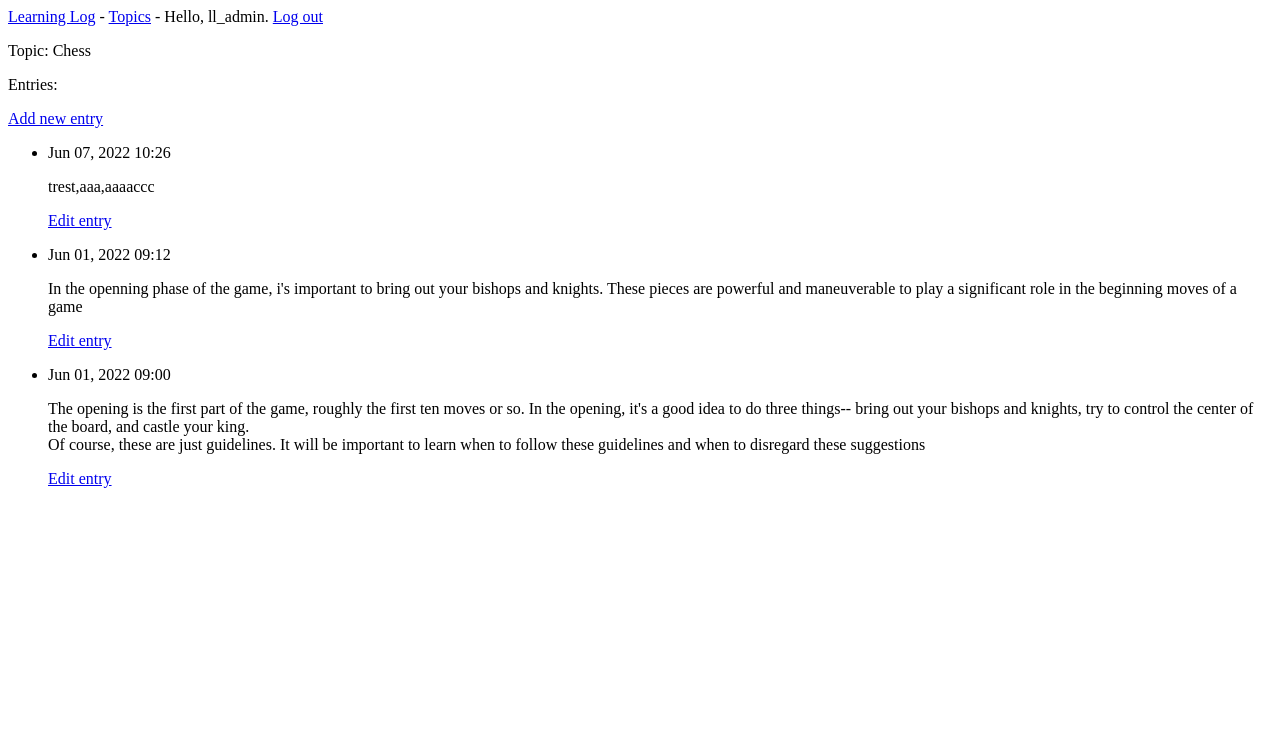
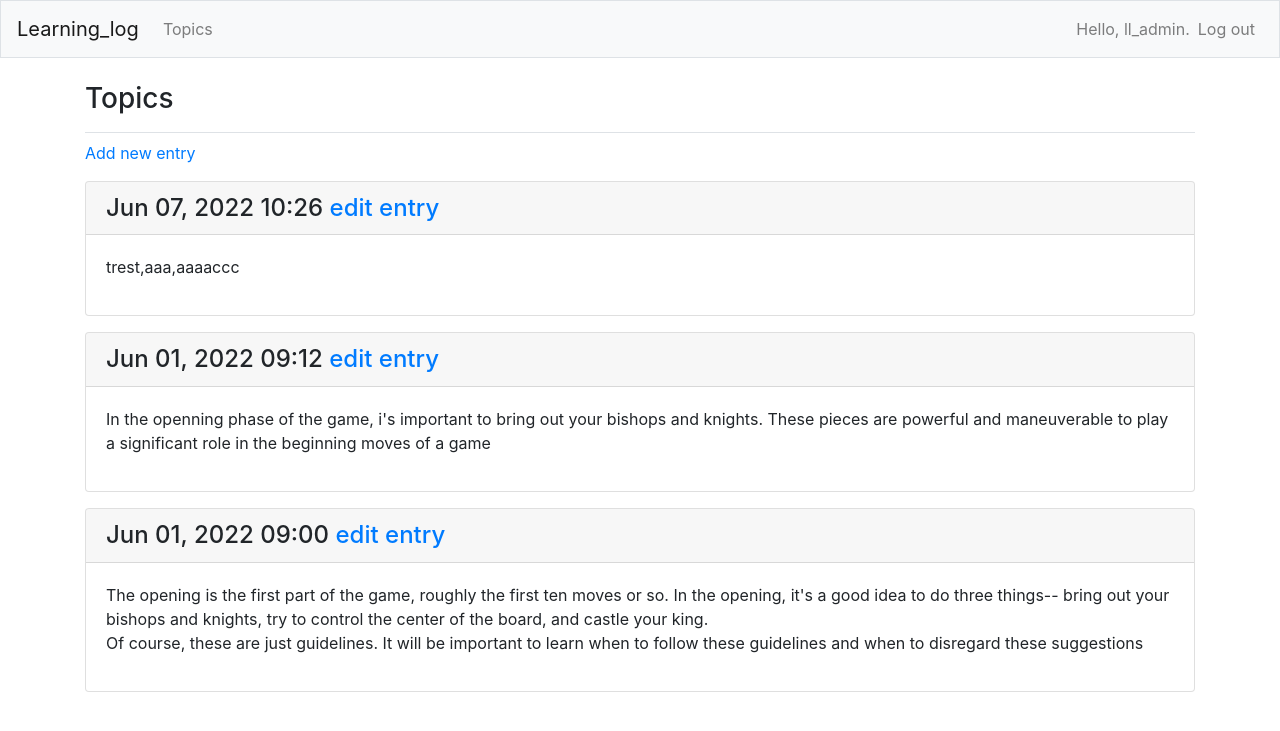
Before and after one commit to diem12315/Djamgoproject, a Django app: page /topics/4/ in a window 1280 px wide. Shown: the top 731 px of the page. Run offline with Django 4.2, Linux system fonts and the light colour scheme; a user stored in the database is signed in; data comes from the database, SQL or seed files in the repository; both versions use the stored data as it was after the commit; some libraries are stand-ins or nearby versions.

Commit message:
使用了bootstrap

```diff
--- a/learning_log/settings.py
+++ b/learning_log/settings.py
@@ -31,6 +31,7 @@ ALLOWED_HOSTS = []
 INSTALLED_APPS = [
     'users',
     'learning_logs',
+    'bootstrap4',
     'django.contrib.admin',
     'django.contrib.auth',
     'django.contrib.contenttypes',
--- a/learning_logs/templates/learning_logs/base.html
+++ b/learning_logs/templates/learning_logs/base.html
@@ -1,12 +1,59 @@
-<p>
-    <a href="{% url 'learning_logs:index' %}">Learning Log</a> -
-    <a href="{% url 'learning_logs:topics' %}">Topics</a> -
-    {% if user.is_authenticated %}
-      Hello, {{ user.username }}.
-      <a href="{% url 'users:logout' %}">Log out</a>
-    {% else %}
-      <a href="{% url 'users:register' %}">Register</a> -
-      <a href="{% url 'users:login' %}">Log in</a>
-    {% endif %}
-</p>
-{% block content %}{% endblock content %}
+{% load bootstrap4 %}
+<!doctype html>
+<html lang="en">
+<head>
+    <meta charset="UTF-8">
+    <meta name="viewport"
+          content="width=device-width,  initial-scale=1.0, shrink-to-fit=no">
+    <meta http-equiv="X-UA-Compatible" content="ie=edge">
+    <title>Learning Log</title>
+
+    {% bootstrap_css %}
+    {% bootstrap_javascript jquery='full' %}
+
+</head>
+<body>
+    <nav class="navbar navbar-expand-md navbar-light bg-light mb-4 border">
+        <a class="navbar-brand" href="{% url 'learning_logs:index' %}">
+            Learning_log </a>
+        <button class="navbar-toggler" type="button" data-toggle="collapse"
+                data-target="#navbarCollapse" aria-controls="navbarCollapse"
+                aria-expanded="false" aria-label="Toggle navigation">
+            <span class="navbar-toggler-icon"></span></button>
+        <div class="collapse navbar-collapse" id="navbarCollapse">
+            <ul class="navbar-nav mr-auto">
+                <li class="nav-item">
+                    <a class="nav-link" href="{% url 'learning_logs:topics' %}">
+                        Topics</a>
+                </li>
+            </ul>
+            <ul class="navbar-nav ml-auto">
+                {% if user.is_authenticated %}
+                <li class="nav-item">
+                    <span class="navbar-text">Hello, {{ user.username }}. </span>
+                </li>
+                <li class="nav-item">
+                    <a class="nav-link" href="{% url 'users:logout' %}">Log out</a>
+                </li>
+                {% else %}
+                <li class="nav-item">
+                    <a class="nav-link" href="{% url 'users:register' %}">Register</a>
+                </li>
+                <li class="nav-item">
+                    <a class="nav-link" href="{% url 'users:login' %}">Log in</a>
+                </li>
+                {% endif %}
+            </ul>
+        </div>
+    </nav>
+
+    <main role="main" class="container">
+        <div class="pb-2 mb-2 border-bottom">
+            {% block page_header %}{% endblock page_header %}
+        </div>
+        <div>
+            {% block content %}{% endblock content%}
+        </div>
+    </main>
+</body>
+</html>
--- a/learning_logs/templates/learning_logs/topic.html
+++ b/learning_logs/templates/learning_logs/topic.html
@@ -1,26 +1,26 @@
 {% extends "learning_logs/base.html" %}
+
+{% block page_header %}
+    <h3>Topics</h3>
+{% endblock page_header %}
+
 {% block content %}
-<p>
-    Topic: {{ topic }}
-</p>
-<p>
-    Entries:
-</p>
 <P>
     <a href="{% url 'learning_logs:new_entry' topic.id %}">Add new entry</a>
 </P>
-<ul>
-    {% for entry in entries %}
-      <li>
-          <p>{{ entry.date_added|date:'M d, Y H:i' }}</p>
-          <p>{{ entry.text|linebreaks }}</p>
-          <P>
-              <a href="{% url 'learning_logs:edit_entry' entry.id %}">Edit entry</a>
-          </P>
-      </li>
-    {% empty %}
-      <li>No topics have been added yet.</li>
-    {% endfor %}
+{% for entry in entries %}
+     <div class="card mb-3">
+         <h4 class="card-header">
+             {{ entry.date_added|date:'M d, Y H:i' }}
+             <samll><a href="{% url 'learning_logs:edit_entry' entry.id %}">edit entry</a></samll>
+         </h4>
+         <div class="card-body">
+             {{ entry.text|linebreaks }}
+         </div>
+     </div>
+{% empty %}
+    <p>There are no entries for this yet.</p>
+{% endfor %}
 </ul>
 
 {% endblock content %}
```
Also changed, not shown: learning_logs/templates/learning_logs/index.html (+8 -3 lines), learning_logs/templates/learning_logs/topics.html (+8 -8 lines), users/templates/registration/login.html (+11 -10 lines), db.sqlite3.
